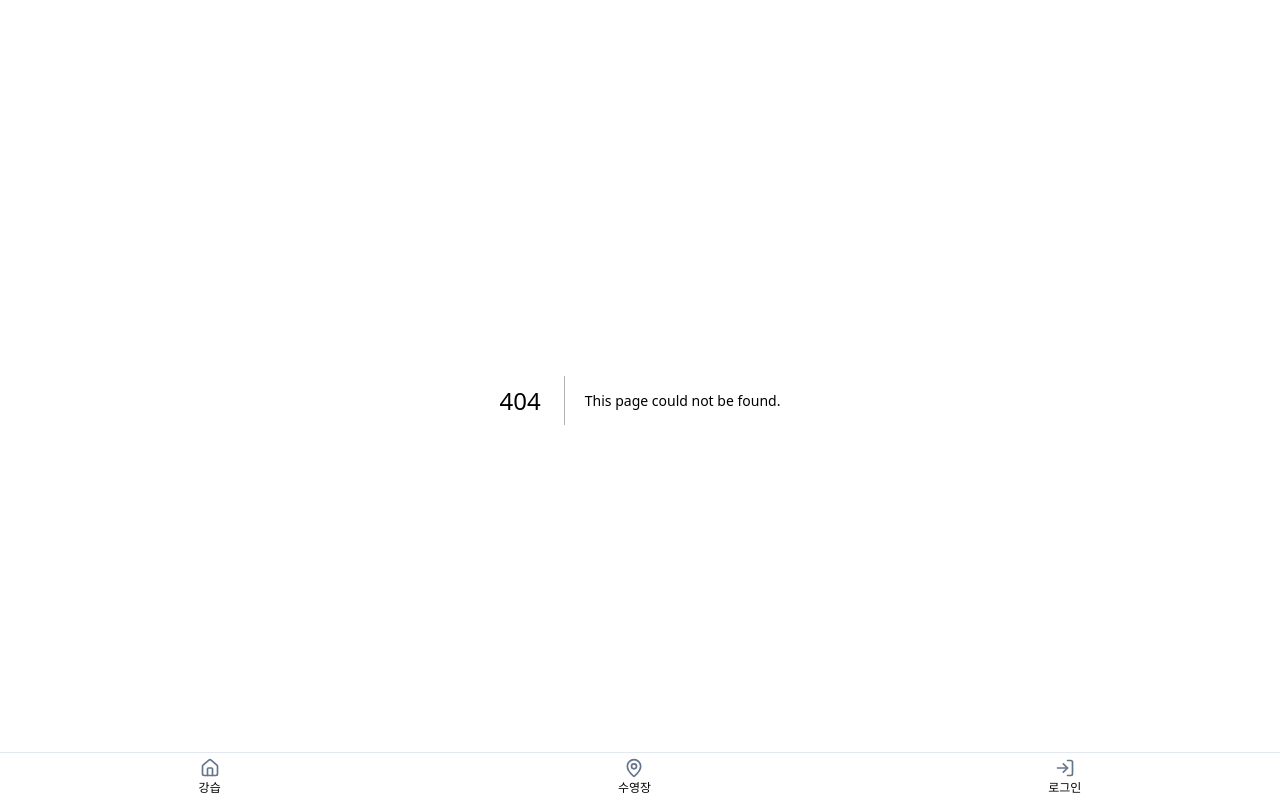
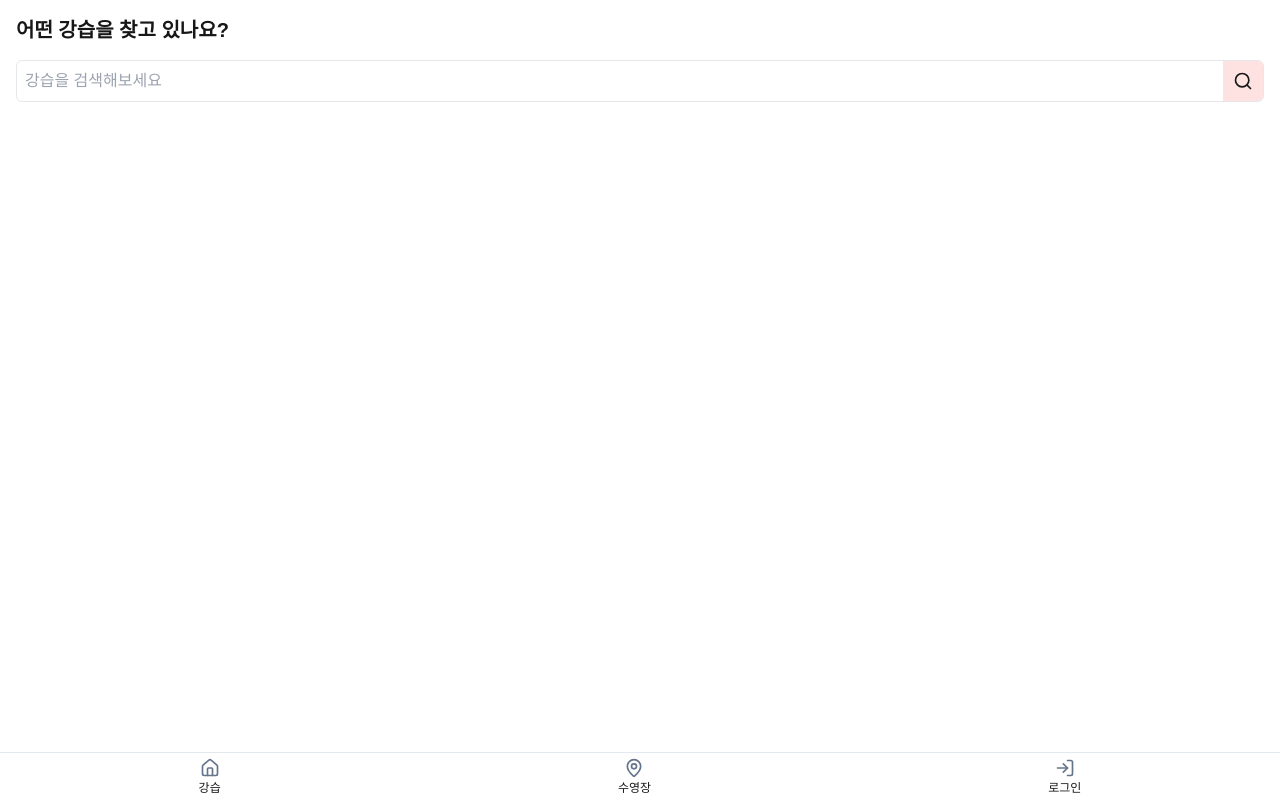
Before and after one commit to poten-409-003/dive-in-web, a Next.js app: page /search in a window 1280 px wide. Before the commit this address had no page. Built offline with nearby package versions, Linux system fonts and the light colour scheme.

Commit message:
메인 페이지 퍼블리싱

```diff
--- a/src/app/page.tsx
+++ b/src/app/page.tsx
@@ -1,43 +1,23 @@
 import { dummySwimmingClasses } from "@/data/dummy";
+import { SearchIcon } from "lucide-react";
 import Image from "next/image";
+import Link from "next/link";
 
 export default function Home() {
   return (
     <div className="flex flex-col">
       <div className="p-4">
-        <h1 className="font-bold text-xl">DiveIn</h1>
+        <h1 className="font-bold text-xl">Dive-In</h1>
       </div>
 
       <section className="flex flex-col px-4">
-        <input
-          type="text"
-          name="course-search"
-          id="course-search"
-          placeholder="강습 검색"
-          className="border border-gray-300 rounded-md p-2"
-        />
-      </section>
-
-      <section className="flex flex-col gap-2 py-4 px-4">
-        <h2 className="font-bold text-lg">인기 클래스</h2>
-        <ul className="flex gap-4 overflow-x-auto snap-x no-scrollbar">
-          {dummySwimmingClasses.map((swimmingClass) => (
-            <li
-              key={swimmingClass.id}
-              className="snap-start flex-none flex flex-col gap-2"
-            >
-              <Image
-                src={swimmingClass.photos[0]}
-                alt=""
-                width={200}
-                height={200}
-                priority
-                className="rounded-lg"
-              />
-              <h3 className="font-bold">{swimmingClass.className}</h3>
-            </li>
-          ))}
-        </ul>
+        <Link
+          href="/search"
+          className="relative flex p-2 border border-gray-300 rounded-md overflow-hidden"
+        >
+          <span className="text-sm text-slate-500">강습 검색</span>
+          <SearchIcon className="absolute right-2 top-1/2 transform -translate-y-1/2 w-5 h-5" />
+        </Link>
       </section>
 
       <section className="flex flex-col gap-4 py-4 px-4">
@@ -69,24 +49,12 @@ export default function Home() {
                   강사 {swimmingClass.instructorCount}명 수강생{" "}
                   {swimmingClass.studentCount}인 수업
                 </p>
-                <p className="text-xs">1회 {swimmingClass.pricePerSession}원</p>
+                <p className="text-sm font-semibold text-slate-600">
+                  {swimmingClass.pricePerSession}원
+                </p>
               </div>
             </li>
           ))}
-          {/* <li>
-            <div className="w-20 h-20 bg-slate-300" />
-            <div>
-              <ul>
-                <li>중급</li>
-                <li>접영</li>
-                <li>다이빙</li>
-              </ul>
-              <h3>올림픽 수영장</h3>
-              <p>서울 송파구</p>
-              <p>강사 1명 수강생 5인 수업</p>
-              <p>1회 60,000원</p>
-            </div>
-          </li> */}
         </ul>
       </section>
     </div>
--- /dev/null
+++ b/src/app/search/page.tsx
@@ -0,0 +1,31 @@
+import { SearchIcon } from "lucide-react";
+
+const SearchPage = async () => {
+  return (
+    <div className="flex flex-col">
+      <div className="p-4">
+        <h1 className="text-xl font-bold">어떤 강습을 찾고 있나요?</h1>
+      </div>
+
+      <div className="px-4">
+        <form className="relative flex border rounded-md overflow-hidden">
+          <input
+            type="text"
+            name="course-search"
+            id="course-search"
+            className="flex-1 p-2 rounded-md"
+            placeholder="강습을 검색해보세요"
+          />
+          <button
+            type="submit"
+            className="flex-none flex items-center justify-center bg-red-100 w-10 h-10"
+          >
+            <SearchIcon className="w-5 h-5" />
+          </button>
+        </form>
+      </div>
+    </div>
+  );
+};
+
+export default SearchPage;
```
